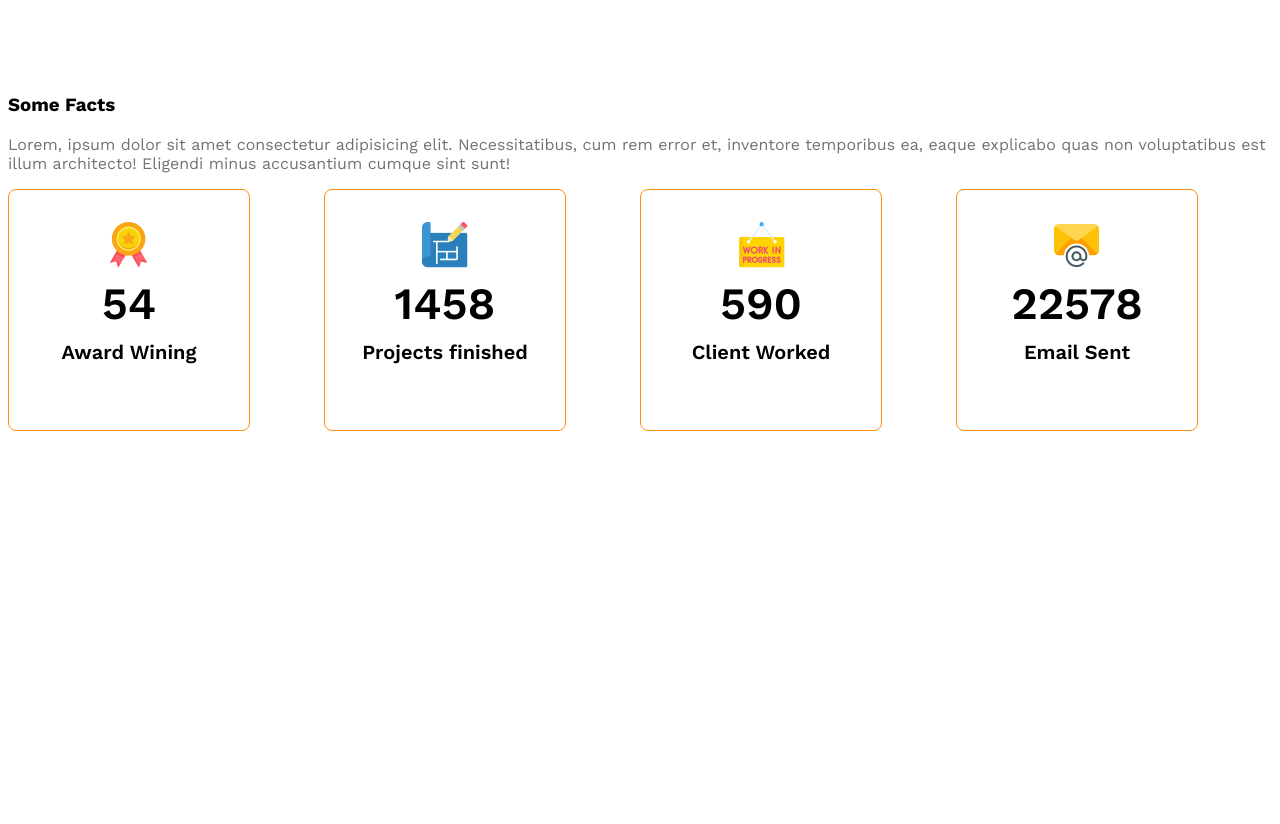
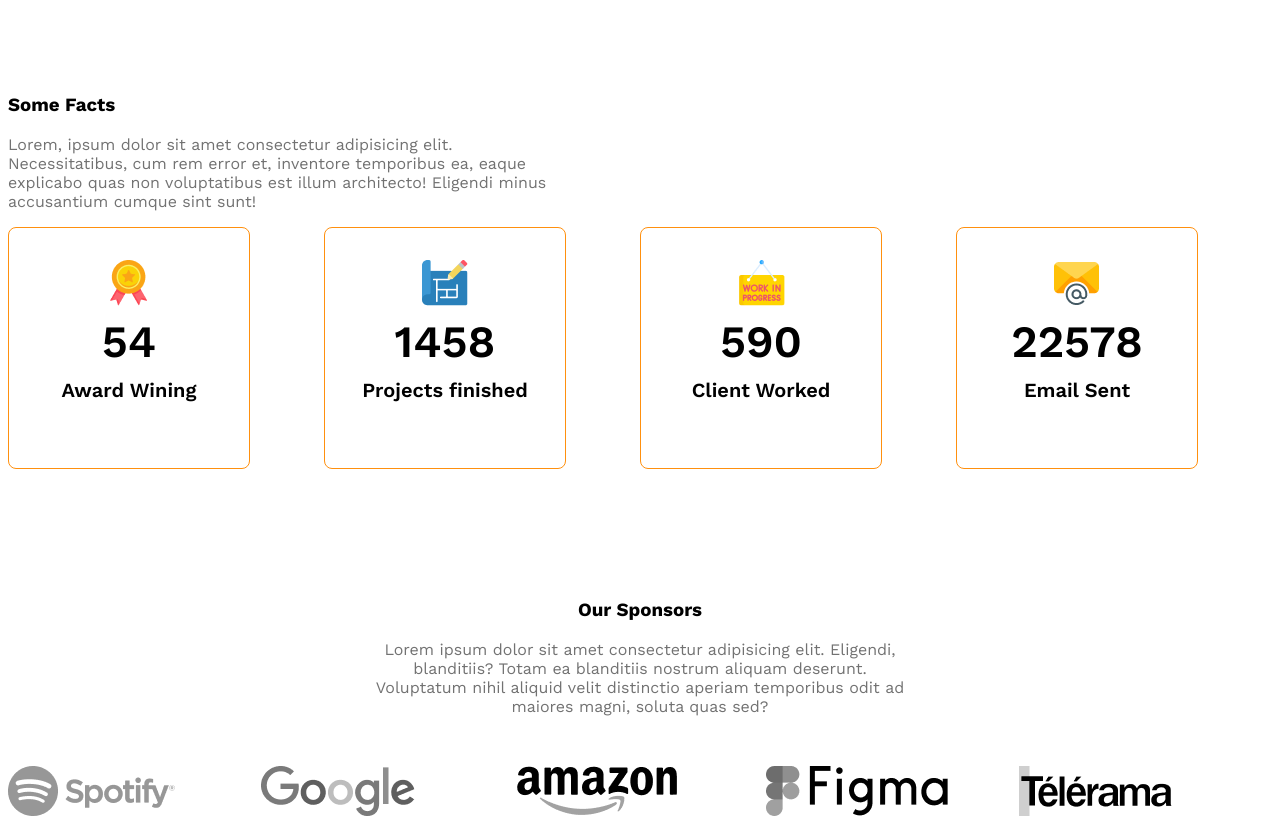
Before and after one commit to humaeidmansur/g3-architects-resources, a plain HTML site: page index.html in a window 1280 px wide. Shown: the part 2000-2824 px from the top of the page. Before the commit the page ends 2561 px from the top, so only its background shows below. Drawn offline with nearby package versions, Linux system fonts and the light colour scheme.

Commit message:
added section and made it responsive

```diff
--- a/index.html
+++ b/index.html
@@ -83,13 +83,13 @@
 
         </section>
 
-        <!--feature you will enjoy-->
+         <!--Some facts-->
 
 <section>
 
 <h3 class="section-title">Some Facts</h3>
 
-<p class="text-light-gray">Lorem, ipsum dolor sit amet consectetur adipisicing elit. Necessitatibus, cum rem error et, inventore temporibus ea, eaque explicabo quas non voluptatibus est illum architecto!
+<p class="text-light-gray fact-description">Lorem, ipsum dolor sit amet consectetur adipisicing elit. Necessitatibus, cum rem error et, inventore temporibus ea, eaque explicabo quas non voluptatibus est illum architecto!
     Eligendi minus accusantium cumque sint sunt!</p>
 
     <div class="facts-container">
@@ -135,9 +135,24 @@
 
 </section>
 
-        <!--Some facts-->
+        <!--sponser-->
 
-     <section class="some-fact">
+
+     <section class="our-sponsor">
+        <div class="sponsor-info">
+            <h3 class="section-title">Our Sponsors</h3>
+            <p class="text-light-gray">Lorem ipsum dolor sit amet consectetur adipisicing elit. Eligendi, blanditiis? Totam ea blanditiis nostrum aliquam deserunt. Voluptatum nihil
+                aliquid velit distinctio aperiam temporibus odit ad maiores magni, soluta quas sed?</p>
+        </div>
+
+
+    <div class="sponser-company">
+        <img src="images/sponsors/spotify.png" alt="">
+        <img src="images/sponsors/google.png" alt="">
+        <img src="images/sponsors/amazon.png" alt="">
+        <img src="images/sponsors/figma.png" alt="">
+        <img src="images/sponsors/telerama.png" alt="">
+    </div>
 
      </section>
 
--- a/style/architect.css
+++ b/style/architect.css
@@ -110,7 +110,7 @@ font-weight:500;
     align-items:center;
 }
 
-.team-image-container {
+.team-image-container{
     display:grid;
     grid-template-columns:repeat(2, 1fr); /* Grid IMPORTANT*/
     gap:24px;
@@ -156,6 +156,23 @@ font-weight:500;
     max-width: 540px;
 }
 
+/*sponser related style*/
+.sponsor-info{
+    max-width:540px;
+    margin: 50px auto;
+    text-align:center;
+}
+/*sponser-company*/
+
+.sponser-company{
+display: grid;
+grid-template-columns: repeat(5, 1fr);
+}
+
+.sponser-company img {
+    filter: grayscale(100%);
+}
+
 /*Responsive*/
 
 @media screen and (max-width: 576px) {
@@ -163,14 +180,26 @@ font-weight:500;
         flex-direction:column;
 
     }
-.team-image-container{
-    grid-template-columns: repeat(1, 1fr) ;
+.team-image-container, .facts-container, .sponser-company
+{
+    grid-template-columns: 1fr;
 }
 .our-features{
     margin-left:20px;
 }
+.facts-container {
+    justify-items: center;
+    gap:24px;
+}
+.sponser-company
+{
+    justify-items:center;
+    gap:50px;
+}
+
 }
 /*medium size screen*/
+
 @media screen and (min-width: 576px) and (max-width:992px) {
     .team{
         flex-direction:column;
@@ -179,4 +208,10 @@ font-weight:500;
     .our-features{
     margin-left:50px auto;
 }
+
+.sponser-company ,.facts-container{
+   grid-template-columns:repeat(2, 1fr);
+   gap:50px;
 }
+
+}
```
